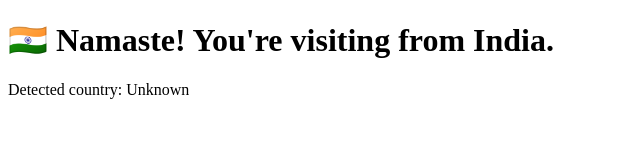
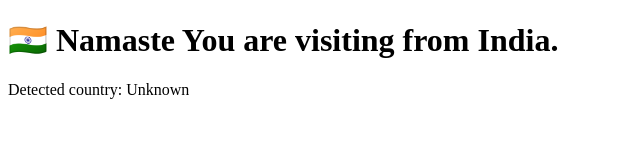
Before and after one commit to 11ShreyaK/middleware, a Next.js app: page /in in a window 1280 px wide. Shown: the top 160 px of the page, without its empty margins (0-640 px from the left). Built offline with nearby package versions, Linux system fonts and the light colour scheme.

Commit message:
Update in.tsx

```diff
--- a/pages/in.tsx
+++ b/pages/in.tsx
@@ -6,7 +6,7 @@ export default function IndiaPage() {
 
   return (
     <div>
-      <h1>🇮🇳 Namaste! You're visiting from India.</h1>
+      <h1>🇮🇳 Namaste You are visiting from India.</h1>
       <p>Detected country: {country}</p>
     </div>
   );
```
